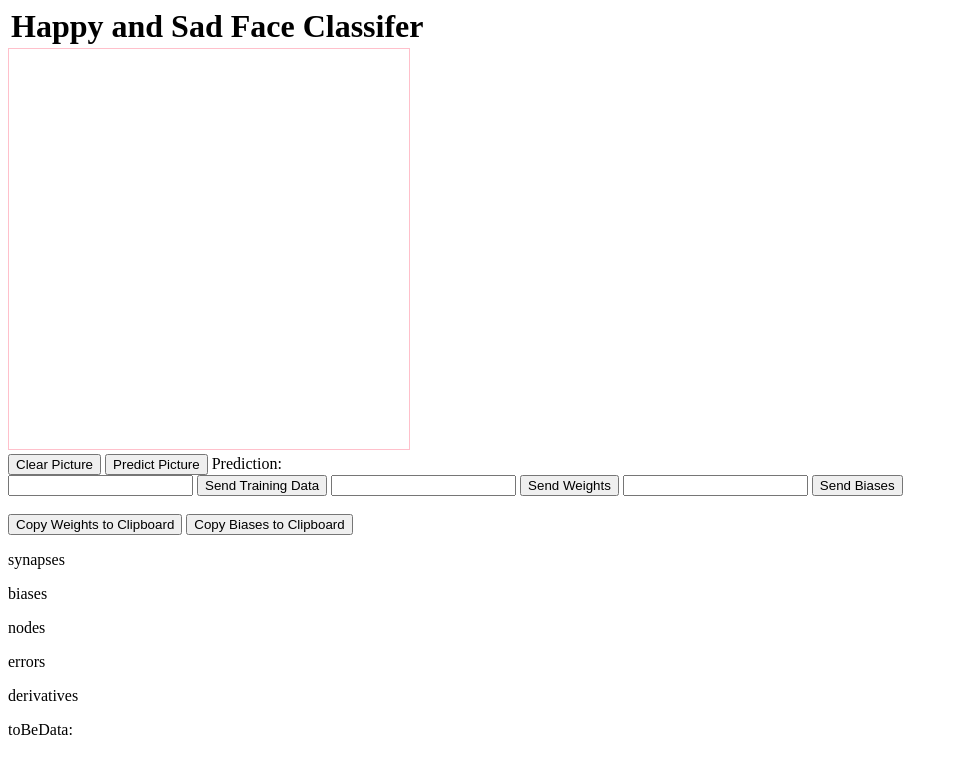
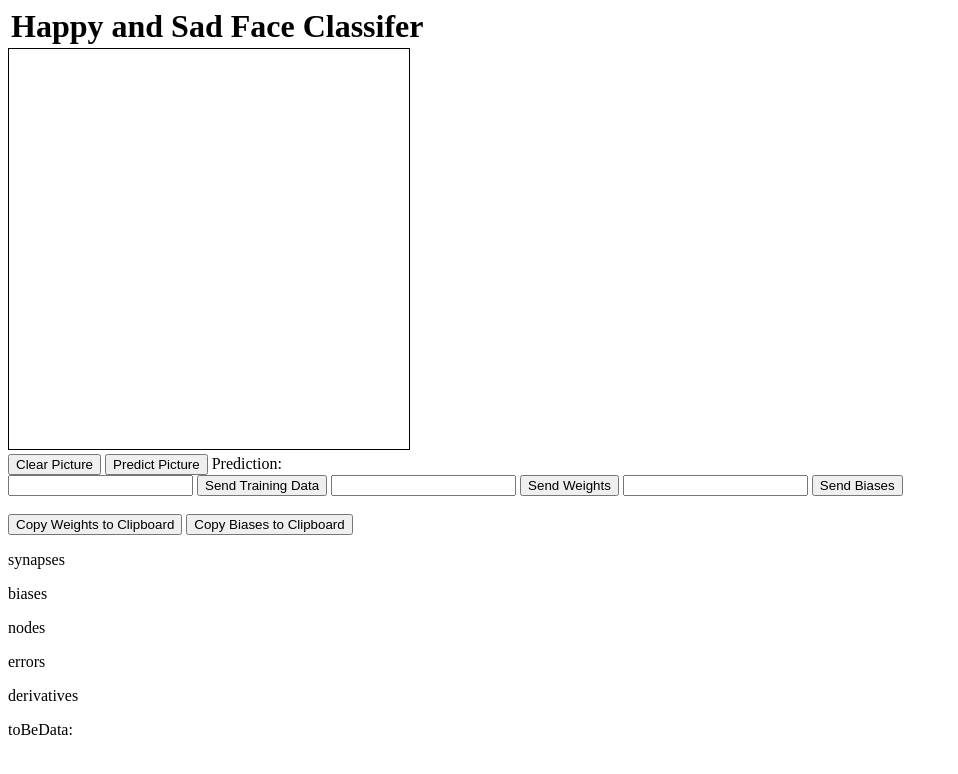
Before and after one commit to slooi/face, a plain HTML site: page index.html in a window 1280 px wide. Shown: the whole page, without its empty margins (0-958 px from the left). Drawn offline with Linux system fonts and the light colour scheme.

Commit message:
black not pink

```diff
--- a/style.css
+++ b/style.css
@@ -1,5 +1,5 @@
 canvas {
-	border: 1px solid pink;
+	border: 1px solid black;
 }
 h1 {
 	margin:3px;
```
